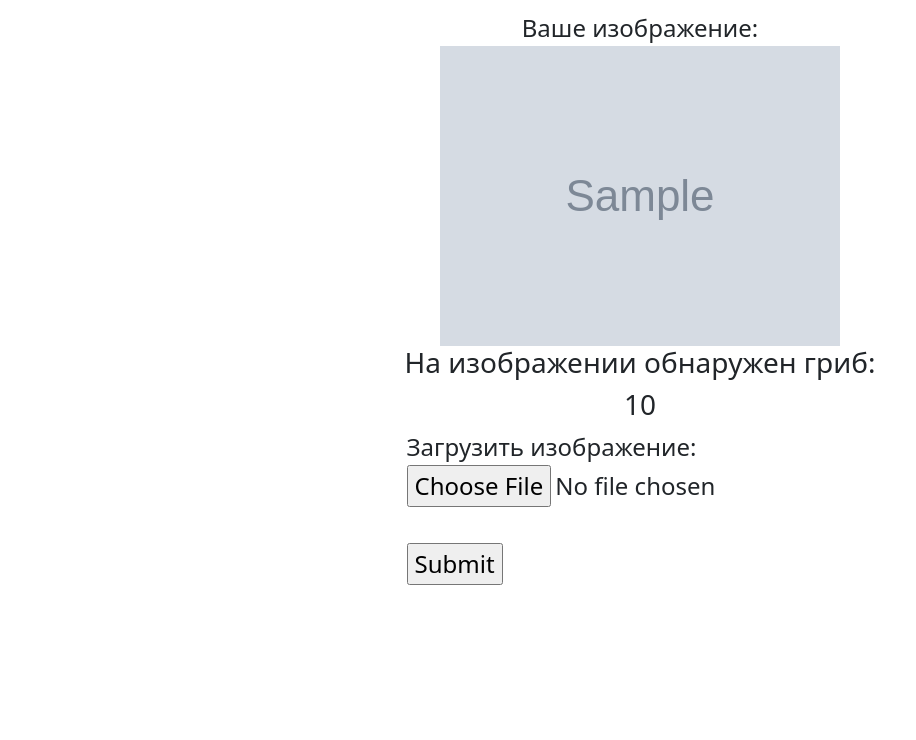
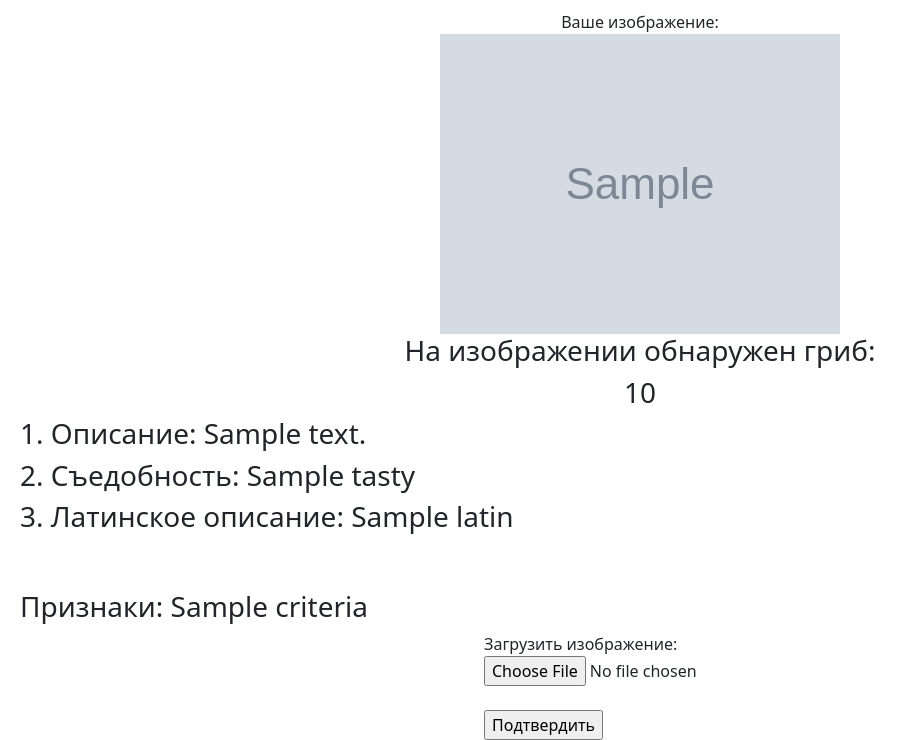
Before and after one commit to a-shirshov/DLIU, a Django app: template hw-1-django/templates/scorepage.html in a window 1280 px wide. Shown: the part 128-868 px from the top of the page, without its empty margins (0-916 px from the left). Before the commit the page ends 713 px from the top, so only its background shows below. Run offline with Django 5.2, Linux system fonts and the light colour scheme; the template is opened without the code that fills it: most values are stand-ins (such as "Sample title", 1, 10 or a date in 2020); grey boxes marked "Sample" are stand-in pictures; some libraries are stand-ins or nearby versions.

Commit message:
need to chnge dz

```diff
--- a/hw-1-django/static/css/my-css.css
+++ b/hw-1-django/static/css/my-css.css
@@ -30,5 +30,11 @@
     display: flex;
     align-items: center;
     flex-direction: column;
-    font-size: 18pt;
+    font-size: 12pt;
 }
+
+.andrew_tate {
+    width: 1200px;
+    display: block;
+    margin-left:20px;
+}
--- a/hw-1-django/templates/scorepage.html
+++ b/hw-1-django/templates/scorepage.html
@@ -26,15 +26,23 @@
         {% if scorePrediction %}
         <h3>На изображении обнаружен гриб:</h3>
         <h3>{{scorePrediction}}</h3>
+    </div>
+    <div class="andrew_tate">
+        <h3>1. Описание: {{desc}}</h3>
+        <h3>2. Съедобность: {{tasty}}</h3>
+        <h3>3. Латинское описание: {{latin}}</h3>
+        <br><br>
+        <h3>Признаки: {{criteria}}</h3>
         {% endif %}
     </div>
     <div class="container classify-image">
         <form action="predictImage" method="post" enctype="multipart/form-data">
             {% csrf_token %}
             <div>
-                <label for="FilePath">Загрузить изображение:</label>
-            </div> <input name="filePath" type="file"><br><br>
-            <input type="submit" value="Submit" >
+            <label for="FilePath" >Загрузить изображение:</label>
+
+            </div> <input name="filePath" type="file" id="files"><br><br>
+            <input type="submit" value="Подтвердить">
         </form>
     </div>
 </body>
```
Also changed, not shown: hw-1-django/hw_1/views.py (+18 -4 lines).
